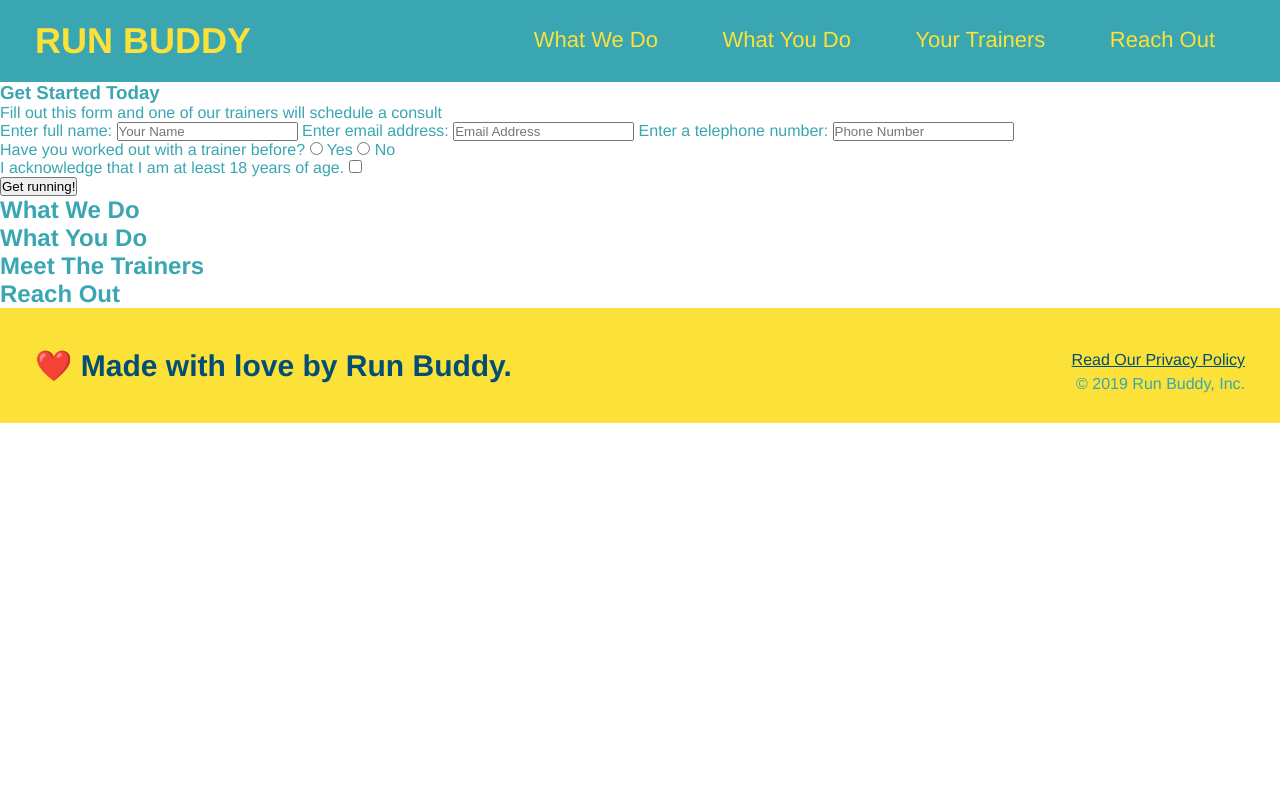
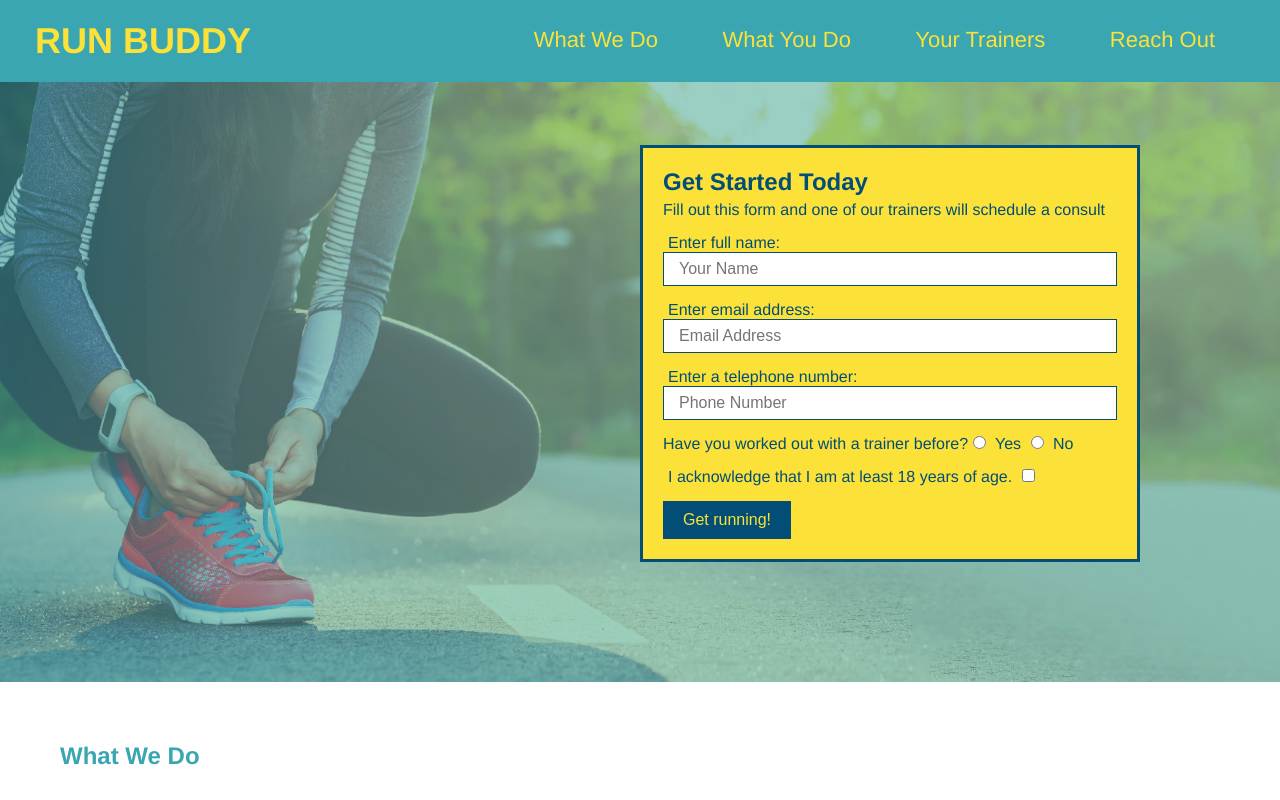
Before and after one commit to tmstafford/run-buddy, a plain HTML site: page index.html in a window 1280 px wide. Shown: the top 800 px of the page. Drawn offline with Linux system fonts and the light colour scheme.

Commit message:
style form

```diff
--- a/assets/css/style.css
+++ b/assets/css/style.css
@@ -55,3 +55,51 @@ footer div {
 footer a {
     color: #024e76;
 }
+section {
+    padding: 60px;
+}
+/* Hero Style Start */
+.hero {
+    background-image: url("../images/hero-bg.jpg");
+    height: 600px;
+    background-size: cover;
+    background-position: center;
+    position: relative;
+}
+.hero-form {
+    background-color: #fce138;
+    padding: 20px;
+    width: 500px;
+    color: #024e76;
+    border: solid 3px #024e76;
+    position: absolute;
+    bottom: 120px;
+    right: 140px;
+}
+.hero-form h3 {
+    font-size: 24px;
+    margin: 0;
+}
+.hero-form p {
+    margin: 5px 0 15px 0;
+}
+.form-input {
+    border: 1px solid #024e76;
+    display: block;
+    padding: 7px 15px;
+    font-size: 16px;
+    color: #024e76;
+    width: 100%;
+    margin-bottom: 15px;
+}
+.hero-form label {
+    margin: 0 5px;
+}
+.hero-form button {
+    color: #fce138;
+    background-color: #024e76;
+    border: none;
+    padding: 10px 20px;
+    font-size: 16px;
+}
+/* Hero Style End */
--- a/index.html
+++ b/index.html
@@ -34,18 +34,18 @@
         </header>
 
       <!-- hero/jumbotron -->
-        <section>
-            <div>
+        <section class="hero">
+            <div class="hero-form">
                 <h3>Get Started Today</h3>
                 <p>Fill out this form and one of our trainers will schedule a consult</p>
                 <!-- Add form element-->
                 <form>
                     <label for="name">Enter full name:</label>
-                    <input type="text" placeholder="Your Name" name="name" id="name" />
+                    <input type="text" placeholder="Your Name" name="name" id="name" class="form-input" />
                     <label for="email">Enter email address:</label>
-                    <input type="email" placeholder="Email Address" name="email" id="email" />
+                    <input type="email" placeholder="Email Address" name="email" id="email" class="form-input" />
                     <label for="phone">Enter a telephone number:</label>
-                    <input type="tel" placeholder="Phone Number" name="phone" id="phone" />
+                    <input type="tel" placeholder="Phone Number" name="phone" id="phone" class="form-input" />
                     <p>
                         Have you worked out with a trainer before?
                         <input type="radio" name="trainer-confirm" id="trainer-yes" />
```
Also changed, not shown: assets/images/hero-bg.jpg (added).
